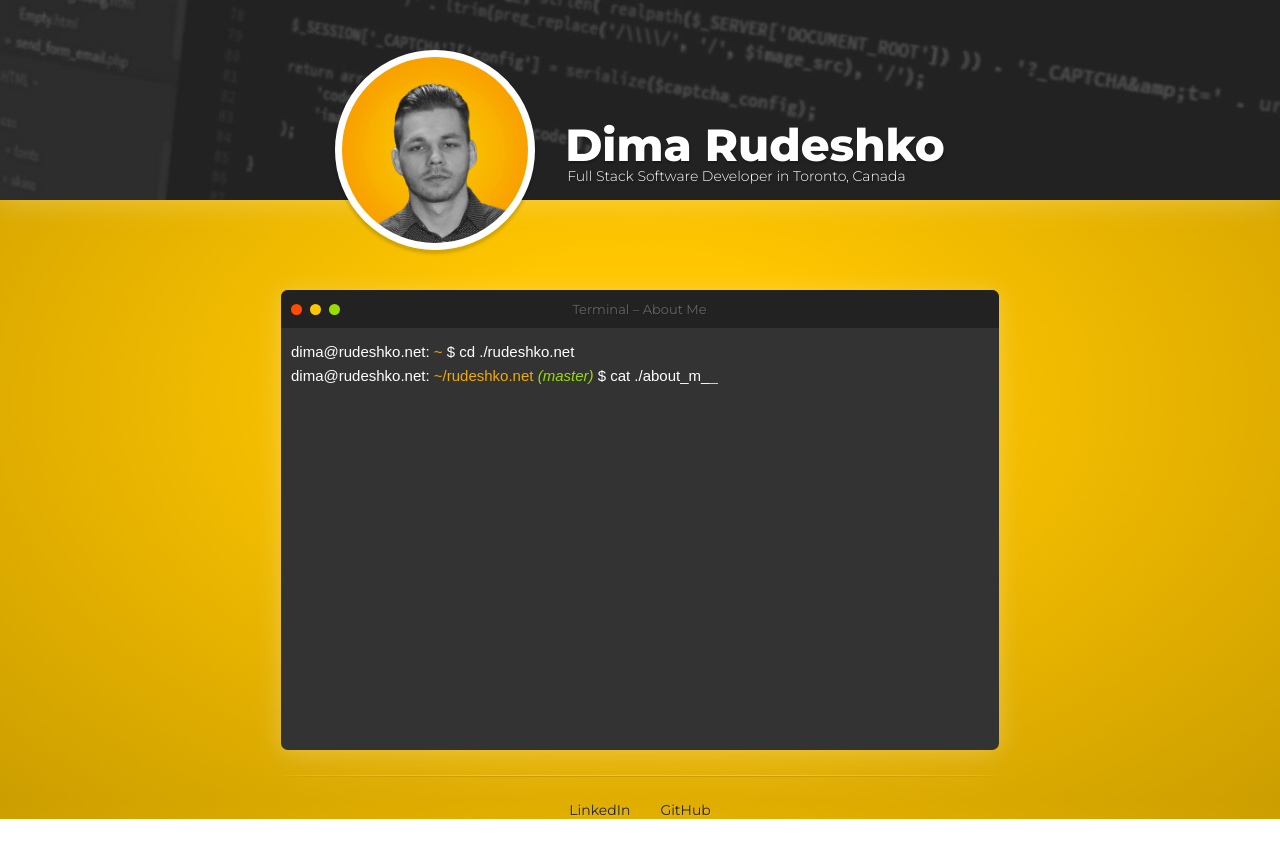
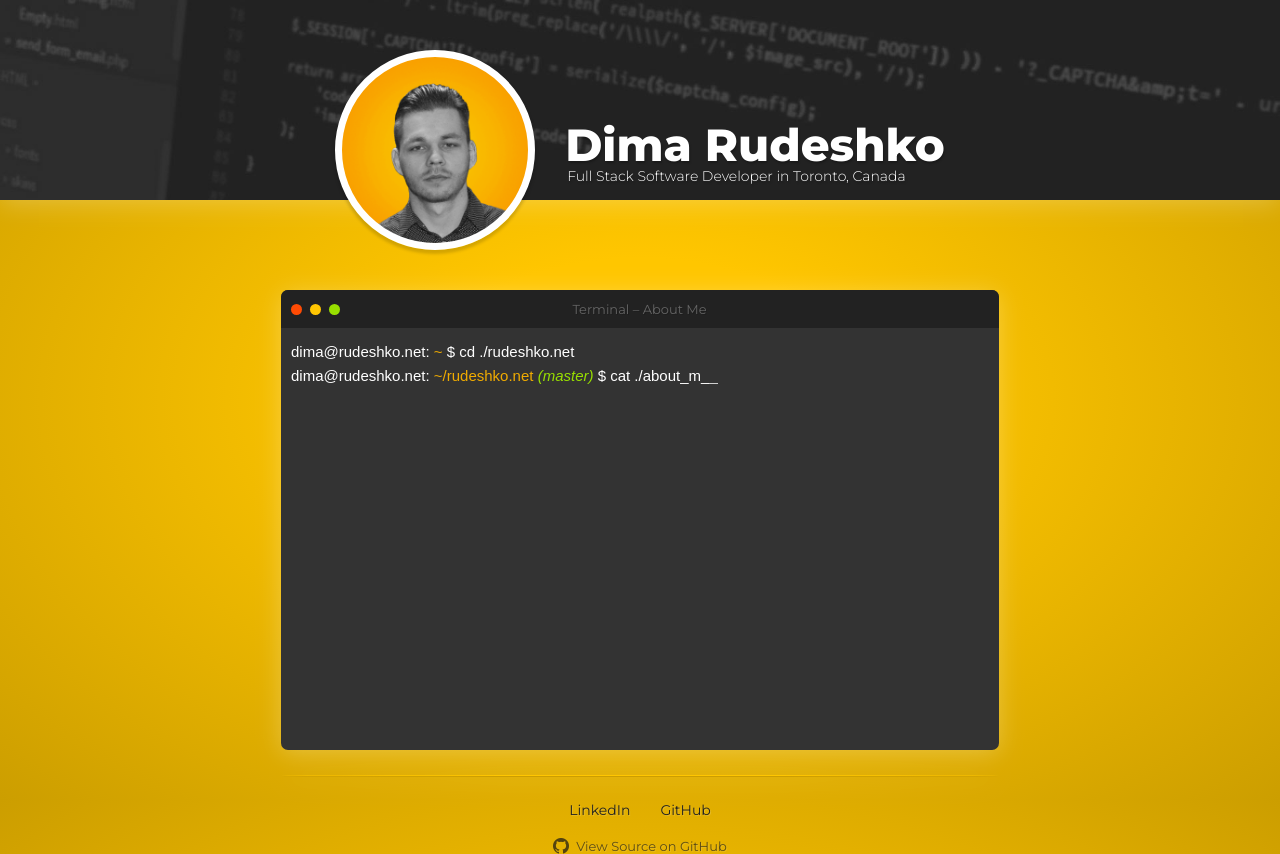
Before and after one commit to rudeshko/rudeshko.net, a Gatsby site: page / in a window 1280 px wide. Before the commit the page ends 819 px from the top, so only its background shows below. Built offline with nearby package versions, Linux system fonts and the light colour scheme; Gatsby itself is replaced by a stand-in of ours.

Commit message:
Added View Source link at the bottom

```diff
--- a/src/components/footer.js
+++ b/src/components/footer.js
@@ -26,6 +26,16 @@ const Footer = () => (
           </a>
         </li>
       </ul>
+      <div class="view_source">
+        <span class="github_icon"></span>
+        <a
+          href="https://github.com/rudeshko/rudeshko.net"
+          target="_blank"
+          rel="noopener noreferrer"
+        >
+          View Source on GitHub
+        </a>
+      </div>
     </div>
   </footer>
 );
--- a/src/sass/footer.scss
+++ b/src/sass/footer.scss
@@ -36,7 +36,7 @@
         }
 
         a {
-          font-family: 'Montserrat', sans-serif;
+          font-family: "Montserrat", sans-serif;
           font-weight: 400;
           font-size: 14px;
           color: #222;
@@ -49,5 +49,41 @@
         }
       }
     }
+
+    .view_source {
+      margin-top: 20px;
+      display: flex;
+      justify-content: center;
+      align-items: center;
+      flex-direction: row;
+      opacity: 0.7;
+
+      &:hover {
+        opacity: 1;
+      }
+
+      .github_icon {
+        width: 16px;
+        height: 16px;
+        background: url("../images/github.png") no-repeat;
+        background-size: cover;
+        display: block;
+        margin-right: 7px;
+      }
+
+      a {
+        font-family: "Montserrat", sans-serif;
+        font-weight: 400;
+        font-size: 13px;
+        color: #222;
+        text-decoration: none;
+        text-shadow: 1px 1px 0 rgba(255, 255, 255, 0.15);
+        line-height: 16px;
+
+        &:hover {
+          text-decoration: underline;
+        }
+      }
+    }
   }
 }
```
Also changed, not shown: gatsby-browser.js (deleted, +0 -7 lines), gatsby-node.js (deleted, +0 -7 lines), gatsby-ssr.js (deleted, +0 -7 lines), src/images/github.png (added), 1 other file.
